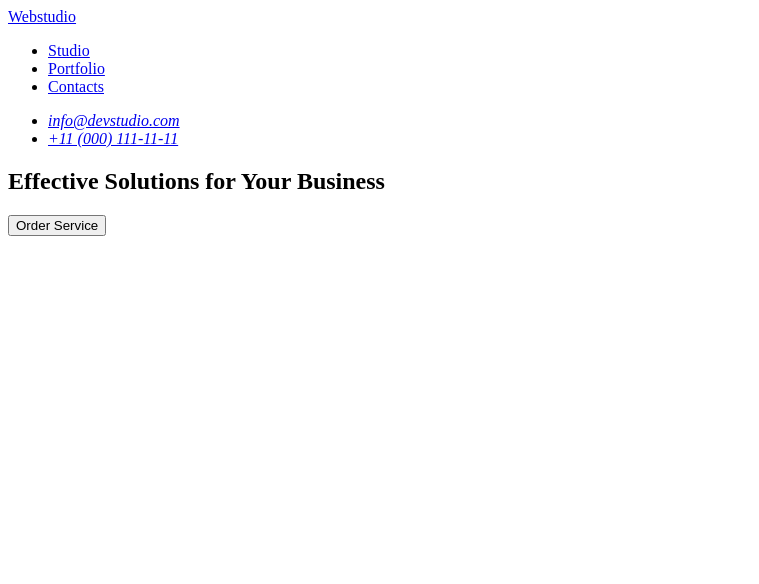
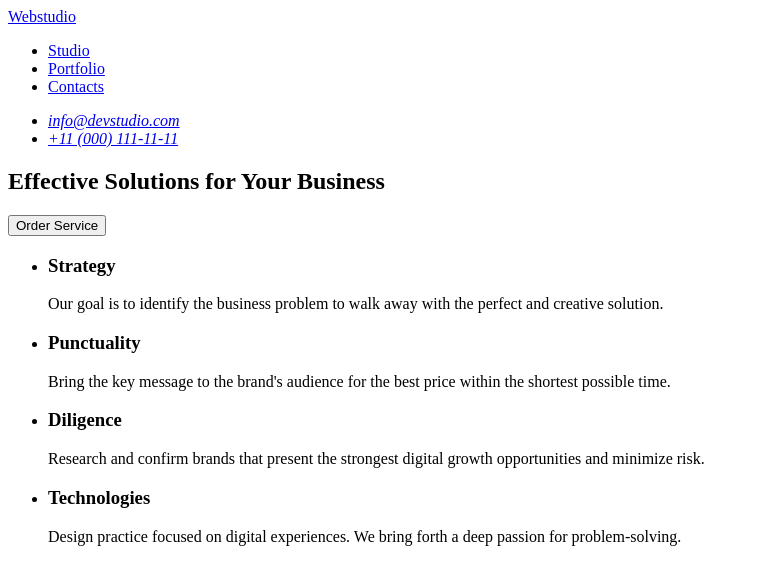
Before and after one commit to intakie/goit-markup-hw-01, a plain HTML site: page index.html in a window 1280 px wide. Shown: the whole page, without its empty margins (0-759 px from the left). Drawn offline with Linux system fonts and the light colour scheme.

Commit message:
section2

```diff
--- a/index.html
+++ b/index.html
@@ -40,6 +40,39 @@
         <h1>Effective Solutions for Your Business</h1>
         <button type="button">Order Service</button>
       </section>
+
+      <section>
+        <ul>
+          <li>
+            <h3>Strategy</h3>
+            <p>
+              Our goal is to identify the business problem to walk away with the
+              perfect and creative solution.
+            </p>
+          </li>
+          <li>
+            <h3>Punctuality</h3>
+            <p>
+              Bring the key message to the brand's audience for the best price
+              within the shortest possible time.
+            </p>
+          </li>
+          <li>
+            <h3>Diligence</h3>
+            <p>
+              Research and confirm brands that present the strongest digital
+              growth opportunities and minimize risk.
+            </p>
+          </li>
+          <li>
+            <h3>Technologies</h3>
+            <p>
+              Design practice focused on digital experiences. We bring forth a
+              deep passion for problem-solving.
+            </p>
+          </li>
+        </ul>
+      </section>
     </main>
   </body>
 </html>
```
